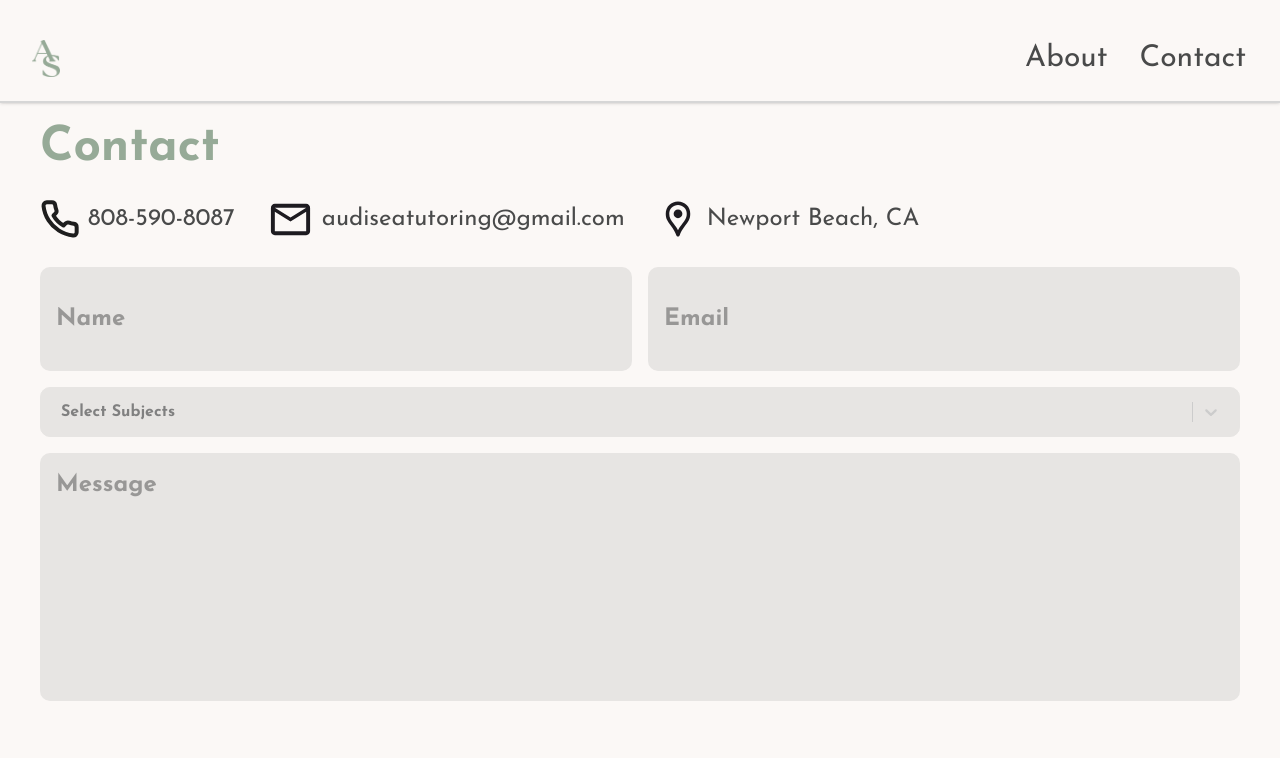
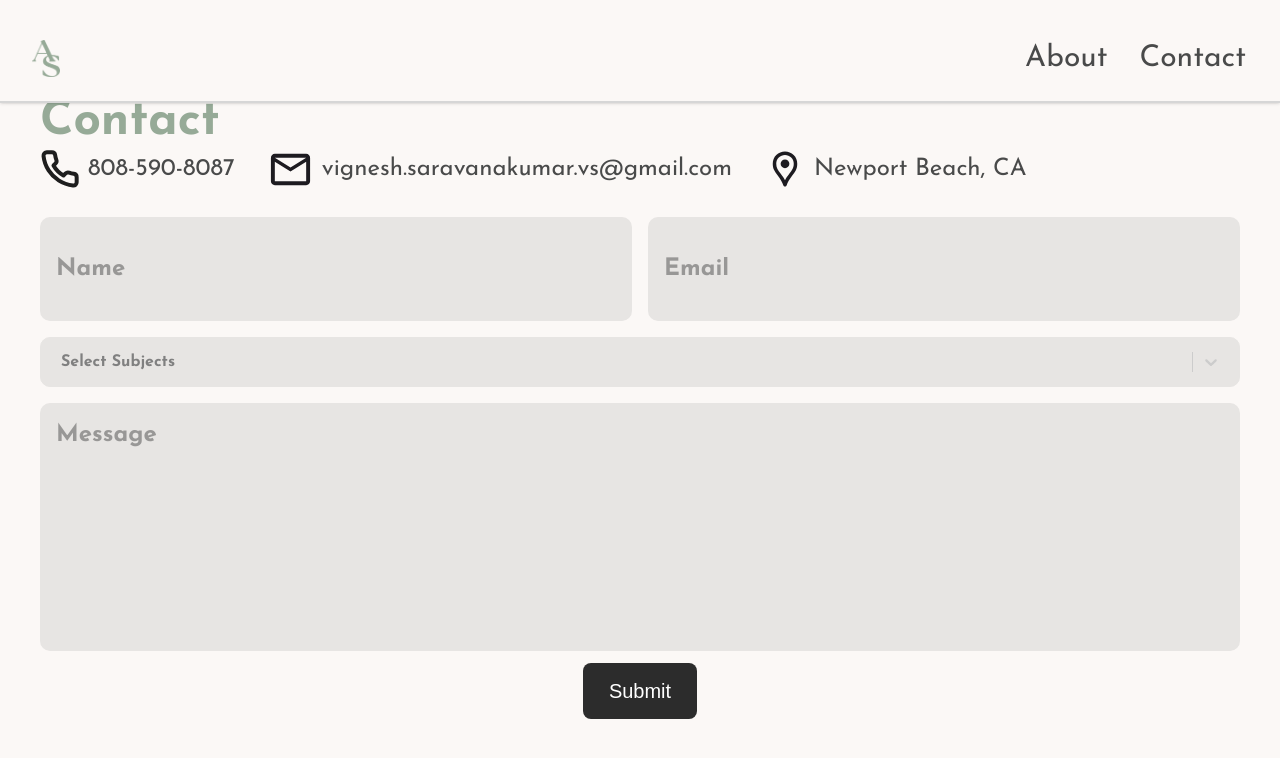
Before and after one commit to vigneshsaravanakumar404/audisea, a Next.js app: page /contact in a window 1280 px wide. Shown: the top 758 px of the page. Built offline with nearby package versions, Linux system fonts and the light colour scheme.

Commit message:
Safety Commit

```diff
--- a/package.json
+++ b/package.json
@@ -12,7 +12,8 @@
     "next": "15.2.1",
     "react": "^19.0.0",
     "react-dom": "^19.0.0",
-    "react-select": "^5.10.1"
+    "react-select": "^5.10.1",
+    "resend": "^4.2.0"
   },
   "devDependencies": {
     "@eslint/eslintrc": "^3",
--- a/src/app/contact/page.tsx
+++ b/src/app/contact/page.tsx
@@ -1,51 +1,28 @@
 "use client";
 
 import Image from "next/image";
-import phone from "../../../public/Phone.svg";
-import Mail from "../../../public/mail.svg";
-import location from "../../../public/location_on.svg";
 import { useState } from "react";
 import Select from "react-select";
+import { useSearchParams } from 'next/navigation'
+import Mail from "../../../public/mail.svg";
+import phone from "../../../public/Phone.svg";
+import location from "../../../public/location_on.svg";
+import { subjectOptions } from "@/data/constants";
 
-const subjectOptions = [
-    {
-        label: "Test Prep",
-        options: [
-            { value: "sat", label: "SAT" },
-            { value: "act", label: "ACT" }
-        ]
-    },
-    {
-        label: "AP Sciences",
-        options: [
-            { value: "ap_biology", label: "AP Biology" },
-            { value: "ap_chemistry", label: "AP Chemistry" },
-            { value: "ap_environmental_science", label: "AP Environmental Science" },
-            { value: "ap_physics_1", label: "AP Physics 1: Algebra-Based" },
-            { value: "ap_physics_2", label: "AP Physics 2: Algebra-Based" },
-            { value: "ap_physics_c_electricity", label: "AP Physics C: Electricity and Magnetism" },
-            { value: "ap_physics_c_mechanics", label: "AP Physics C: Mechanics" }
-        ]
-    },
-    {
-        label: "AP Math & Computer Sciences",
-        options: [
-            { value: "ap_calculus_AB", label: "AP Calculus AB" },
-            { value: "ap_calculus_BC", label: "AP Calculus BC" },
-            { value: "ap_computer_science_a", label: "AP Computer Science A" },
-            { value: "ap_computer_science_principles", label: "AP Computer Science Principles" },
-            { value: "ap_precalculus", label: "AP Precalculus" },
-            { value: "ap_statistics", label: "AP Statistics" },
-        ]
-    }
-];
+
+//! implement email sending functionality
+//! implement form validation
 
 export default function Page() {
+
+    const searchParams = useSearchParams();
+    const search = searchParams.get('subject');
+
     const [form, setForm] = useState({
         name: "",
         email: "",
         message: "",
-        subjects: []
+        subjects: search ? subjectOptions.flatMap(group => group.options).filter(option => search?.split(',').includes(option.value)) : []
     });
 
     const handleChange = (e) => {
@@ -56,19 +33,22 @@ export default function Page() {
         setForm({ ...form, subjects: selectedOptions });
     };
 
+
+
+
     return (
         <div className="w-full max-w-[1512px] mx-auto h-auto bg-[#fbf8f6] p-4 flex flex-col items-center min-h-screen justify-center">
-            <div className="text-[#96aa97] text-5xl font-bold font-['Josefin_Sans'] text-left my-6 w-full max-w-[1200px]">
+            <div className="text-[#96aa97] text-5xl font-bold font-['Josefin_Sans'] text-left mt-4 my- w-full max-w-[1200px]">
                 Contact
             </div>
-            <div className="w-full max-w-[1200px] flex flex-col md:flex-row items-center gap-8 text-[#494a4a] text-lg md:text-2xl font-['Josefin_Sans']">
+            <div className="w-full max-w-[1200px] flex flex-col md:flex-row items-center gap-0 md:gap-8 text-[#494a4a] text-lg md:text-2xl font-['Josefin_Sans']">
                 <div className="flex items-center gap-2">
                     <Image src={phone} alt="Phone" width={40} height={40} />
                     <span>808-590-8087</span>
                 </div>
                 <div className="flex items-center gap-2">
                     <Image src={Mail} alt="Mail" width={47} height={47} />
-                    <span>audiseatutoring@gmail.com</span>
+                    <span>vignesh.saravanakumar.vs@gmail.com</span>
                 </div>
                 <div className="flex items-center gap-2">
                     <Image src={location} alt="Location" width={42} height={42} />
@@ -131,7 +111,7 @@ export default function Page() {
                             color: "#fff",
                             cursor: "pointer",
                             ':hover': {
-                                backgroundColor: "#d9d9d9",
+                                backgroundColor: "#383838",
                             }
                         }),
                         menu: (provided) => ({
@@ -162,6 +142,12 @@ export default function Page() {
                 placeholder="Message"
                 className="w-full max-w-[1200px] h-[248px] bg-[#e7e5e3] rounded-[10px] mt-4 p-4 text-[#494a4a] text-lg md:text-2xl font-bold font-['Josefin_Sans'] focus:outline-none resize-none"
             />
+            <button
+                onClick={() => window.location.href = "/contact"}
+                className="bg-[#2C2C2C] text-white text-lg sm:text-xl px-6 py-3 rounded-lg transition border-2 border-transparent hover:bg-white hover:text-[#2C2C2C] hover:border-[#2C2C2C] mt-3"
+            >
+                Submit
+            </button>
         </div>
     );
 }
--- a/src/data/constants.tsx
+++ b/src/data/constants.tsx
@@ -69,6 +69,39 @@ export const offerings = [
     }
 ];
 
+export const subjectOptions = [
+    {
+        label: "Test Prep",
+        options: [
+            { value: "SAT Prep", label: "SAT" },
+            { value: "ACT Prep", label: "ACT" }
+        ]
+    },
+    {
+        label: "AP Sciences",
+        options: [
+            { value: "ap_biology", label: "AP Biology" },
+            { value: "ap_chemistry", label: "AP Chemistry" },
+            { value: "ap_environmental_science", label: "AP Environmental Science" },
+            { value: "ap_physics_1", label: "AP Physics 1: Algebra-Based" },
+            { value: "ap_physics_2", label: "AP Physics 2: Algebra-Based" },
+            { value: "ap_physics_c_electricity", label: "AP Physics C: Electricity and Magnetism" },
+            { value: "ap_physics_c_mechanics", label: "AP Physics C: Mechanics" }
+        ]
+    },
+    {
+        label: "AP Math & Computer Sciences",
+        options: [
+            { value: "ap_calculus_AB", label: "AP Calculus AB" },
+            { value: "ap_calculus_BC", label: "AP Calculus BC" },
+            { value: "ap_computer_science_a", label: "AP Computer Science A" },
+            { value: "ap_computer_science_principles", label: "AP Computer Science Principles" },
+            { value: "ap_precalculus", label: "AP Precalculus" },
+            { value: "ap_statistics", label: "AP Statistics" },
+        ]
+    }
+];
+
 export const testimonials = [
     {
         quote: "I really love this tutoring place. The tutors are extraordinary and explain the concepts perfectly.",
```
Also changed, not shown: 2 other files (tests, documents, lock files or other folders).
